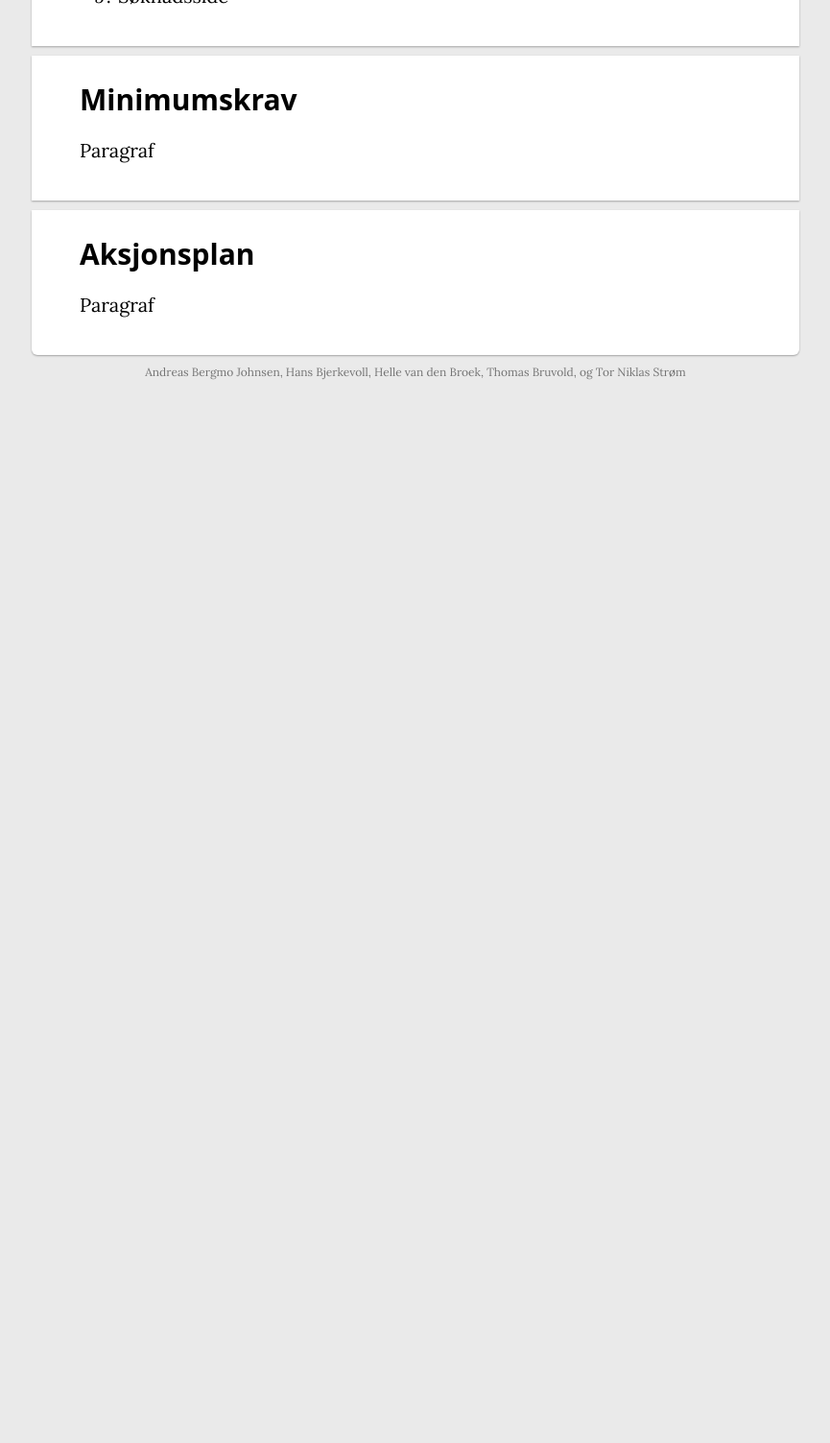
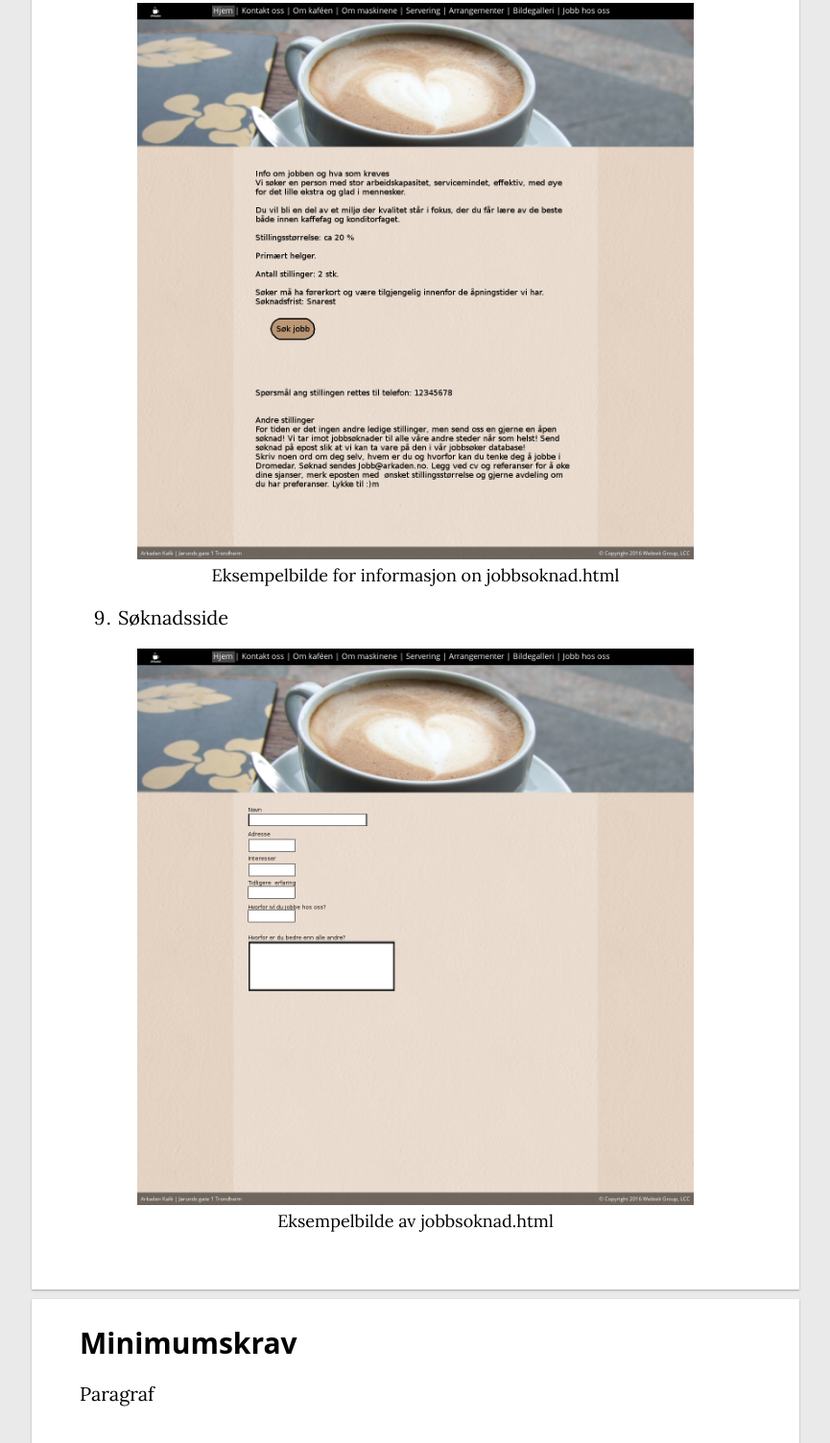
Before and after one commit to Artorp/WebTekGruppeProd, a plain HTML site: page P2_design/P2_design.html in a window 1280 px wide. Shown: the part 3531-5035 px from the top of the page at 96% size, without its empty margins (207-1072 px from the left). Before the commit the page ends 3936 px from the top, so only its background shows below. Drawn offline with Linux system fonts and the light colour scheme.

Commit message:
La til bilder i HTML

```diff
--- a/P2_design/P2_design.html
+++ b/P2_design/P2_design.html
@@ -85,9 +85,17 @@ Filename: P2_design.html
 					</li>
 					<li>
 						Jobb
+						<figure>
+							<a href="mockups/Sokjobb.png"><img src="mockups/Sokjobb.png" alt="side for aa soke på jobb" title="Klikk bildet for full størrelse"></a>
+							<figcaption>Eksempelbilde for informasjon on jobbsoknad.html</figcaption>
+						</figure>
 					</li>
 					<li>
 						Søknadsside
+						<figure>
+							<a href="mockups/Jobbsoknad.png"><img src="mockups/Jobbsoknad.png" alt="soknadsside for jobb" title="Klikk bildet for full størrelse"></a>
+							<figcaption>Eksempelbilde av jobbsoknad.html</figcaption>
+						</figure>
 					</li>
 				</ol>
 			</section>
```
